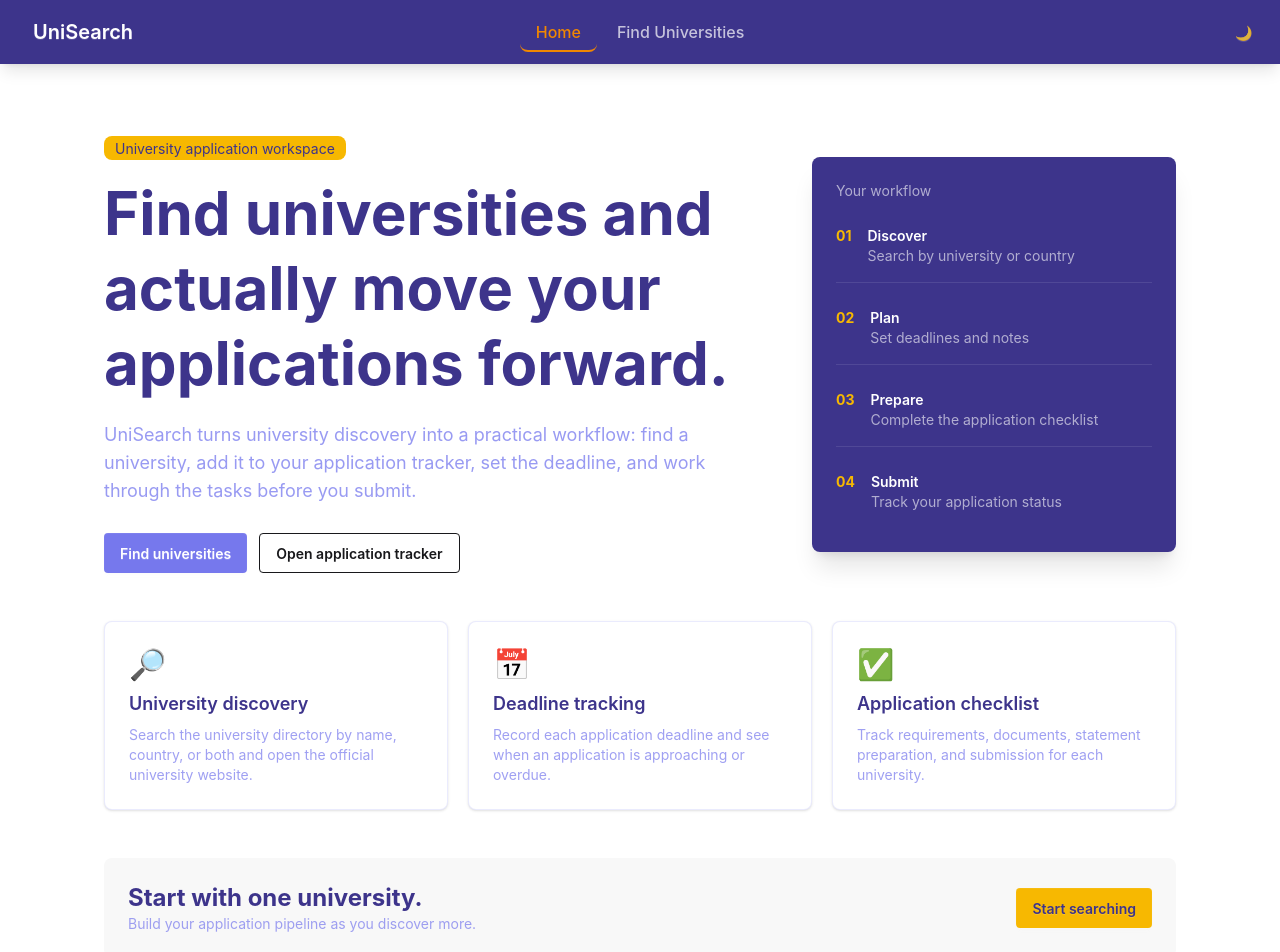
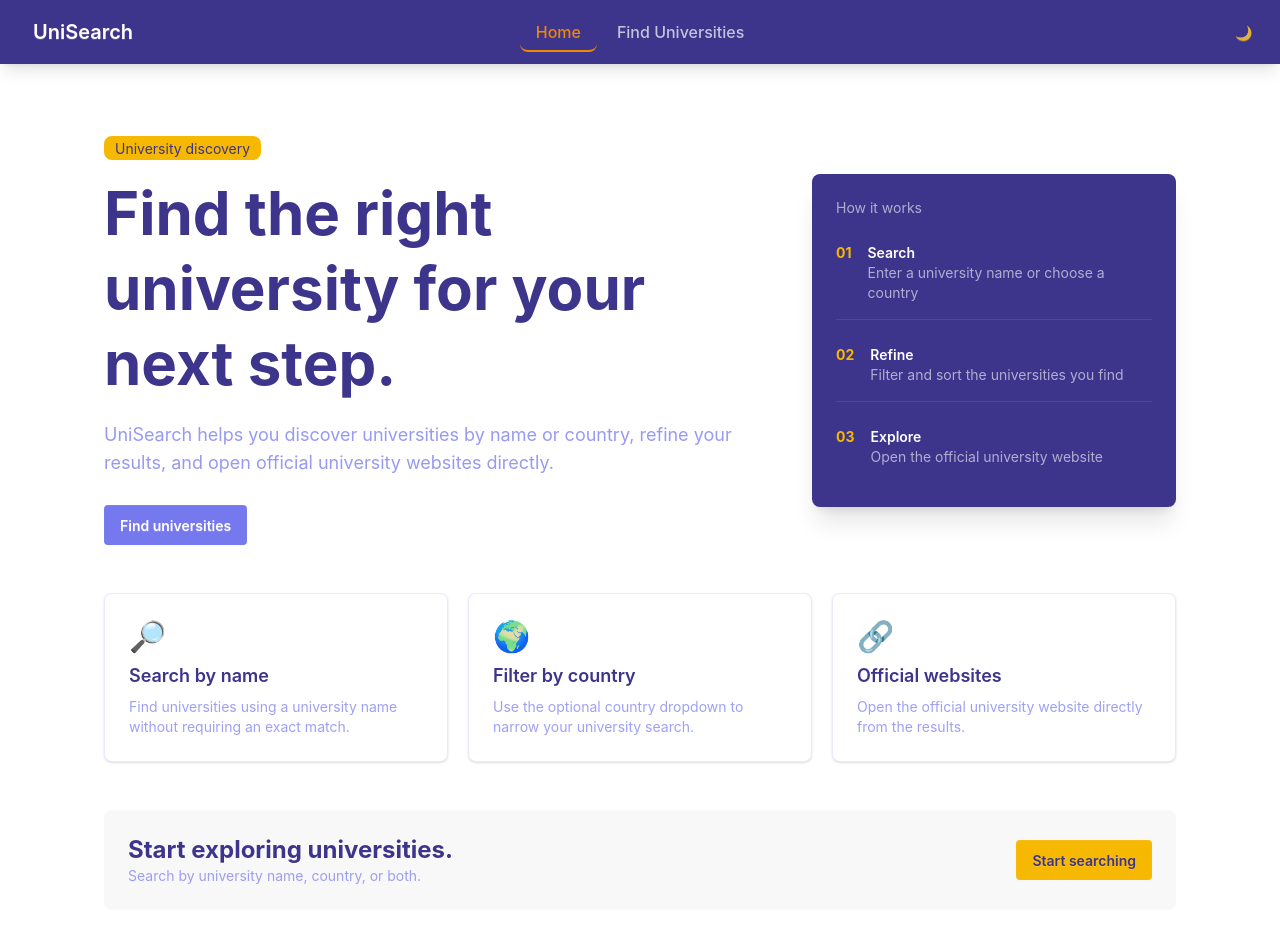
Before and after one commit to Aditya-Holkar/UniSearch, a React (Vite) app: page / in a window 1280 px wide. Shown: the top 952 px of the page. Built offline with nearby package versions, Linux system fonts and the light colour scheme.

Commit message:
Remove application tracker references from home

```diff
--- a/src/Home.jsx
+++ b/src/Home.jsx
@@ -3,10 +3,10 @@ import { Link } from "react-router-dom";
 export default function Home() {
   return <div className="max-w-6xl mx-auto p-6 md:p-10 space-y-12">
     <section className="grid lg:grid-cols-[1.3fr_.7fr] gap-8 items-center pt-8">
-      <div><span className="badge bg-amber-flame text-indigo-velvet border-0 mb-4">University application workspace</span><h1 className="text-4xl md:text-6xl font-bold leading-tight text-indigo-velvet">Find universities and actually move your applications forward.</h1><p className="mt-5 text-lg text-medium-slate-blue/75 max-w-2xl">UniSearch turns university discovery into a practical workflow: find a university, add it to your application tracker, set the deadline, and work through the tasks before you submit.</p><div className="flex flex-wrap gap-3 mt-7"><Link to="/search" className="btn bg-medium-slate-blue text-white hover:bg-amber-flame border-0">Find universities</Link><Link to="/applications" className="btn btn-outline">Open application tracker</Link></div></div>
-      <div className="card bg-indigo-velvet text-white shadow-xl"><div className="card-body p-6"><div className="text-sm text-white/60">Your workflow</div>{[["01", "Discover", "Search by university or country"],["02", "Plan", "Set deadlines and notes"],["03", "Prepare", "Complete the application checklist"],["04", "Submit", "Track your application status"]].map(([n, title, text]) => <div key={n} className="flex gap-4 py-4 border-b border-white/10 last:border-0"><span className="text-amber-flame font-bold">{n}</span><div><div className="font-semibold">{title}</div><div className="text-sm text-white/60">{text}</div></div></div>)}</div></div>
+      <div><span className="badge bg-amber-flame text-indigo-velvet border-0 mb-4">University discovery</span><h1 className="text-4xl md:text-6xl font-bold leading-tight text-indigo-velvet">Find the right university for your next step.</h1><p className="mt-5 text-lg text-medium-slate-blue/75 max-w-2xl">UniSearch helps you discover universities by name or country, refine your results, and open official university websites directly.</p><div className="flex flex-wrap gap-3 mt-7"><Link to="/search" className="btn bg-medium-slate-blue text-white hover:bg-amber-flame border-0">Find universities</Link></div></div>
+      <div className="card bg-indigo-velvet text-white shadow-xl"><div className="card-body p-6"><div className="text-sm text-white/60">How it works</div>{[["01", "Search", "Enter a university name or choose a country"],["02", "Refine", "Filter and sort the universities you find"],["03", "Explore", "Open the official university website"]].map(([n, title, text]) => <div key={n} className="flex gap-4 py-4 border-b border-white/10 last:border-0"><span className="text-amber-flame font-bold">{n}</span><div><div className="font-semibold">{title}</div><div className="text-sm text-white/60">{text}</div></div></div>)}</div></div>
     </section>
-    <section className="grid md:grid-cols-3 gap-5">{[["🔎", "University discovery", "Search the university directory by name, country, or both and open the official university website."],["📅", "Deadline tracking", "Record each application deadline and see when an application is approaching or overdue."],["✅", "Application checklist", "Track requirements, documents, statement preparation, and submission for each university."]].map(([icon, title, text]) => <div key={title} className="card bg-base-100 border border-medium-slate-blue/15 shadow-sm"><div className="card-body"><div className="text-3xl">{icon}</div><h2 className="card-title text-indigo-velvet">{title}</h2><p className="text-sm text-medium-slate-blue/70">{text}</p></div></div>)}</section>
-    <section className="card bg-base-200"><div className="card-body md:flex-row items-center justify-between gap-5"><div><h2 className="text-2xl font-bold text-indigo-velvet">Start with one university.</h2><p className="text-sm text-medium-slate-blue/70">Build your application pipeline as you discover more.</p></div><Link to="/search" className="btn bg-amber-flame text-indigo-velvet border-0 hover:bg-tiger-orange">Start searching</Link></div></section>
+    <section className="grid md:grid-cols-3 gap-5">{[["🔎", "Search by name", "Find universities using a university name without requiring an exact match."],["🌍", "Filter by country", "Use the optional country dropdown to narrow your university search."],["🔗", "Official websites", "Open the official university website directly from the results."]].map(([icon, title, text]) => <div key={title} className="card bg-base-100 border border-medium-slate-blue/15 shadow-sm"><div className="card-body"><div className="text-3xl">{icon}</div><h2 className="card-title text-indigo-velvet">{title}</h2><p className="text-sm text-medium-slate-blue/70">{text}</p></div></div>)}</section>
+    <section className="card bg-base-200"><div className="card-body md:flex-row items-center justify-between gap-5"><div><h2 className="text-2xl font-bold text-indigo-velvet">Start exploring universities.</h2><p className="text-sm text-medium-slate-blue/70">Search by university name, country, or both.</p></div><Link to="/search" className="btn bg-amber-flame text-indigo-velvet border-0 hover:bg-tiger-orange">Start searching</Link></div></section>
   </div>;
 }
```
